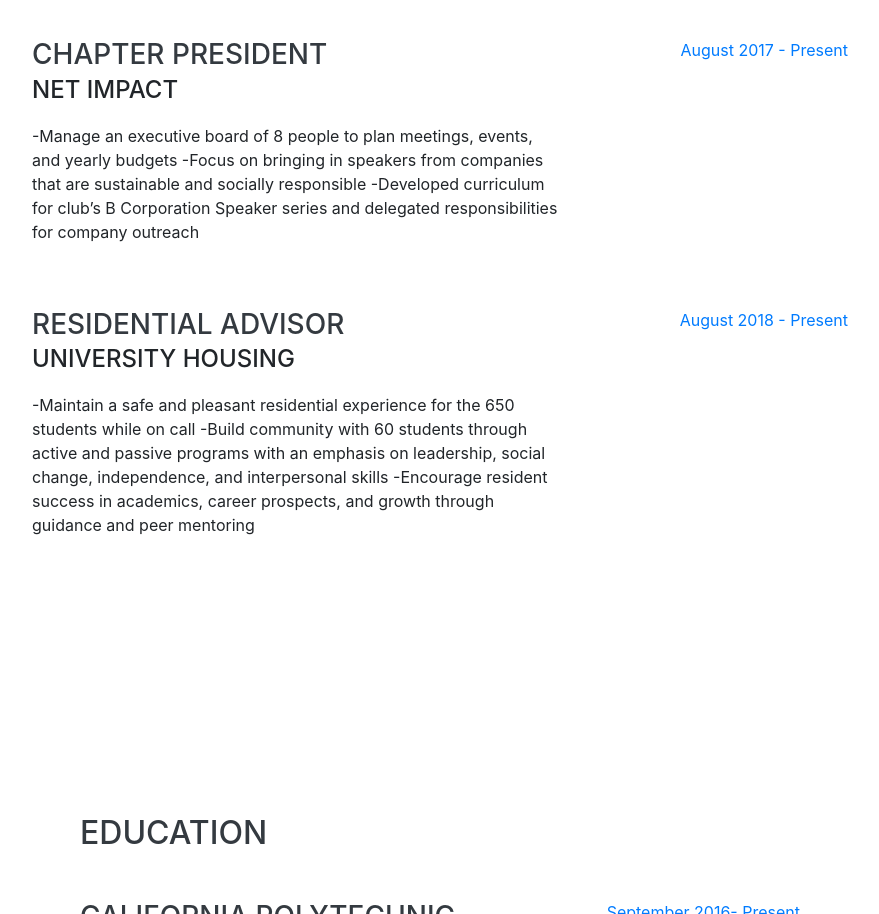
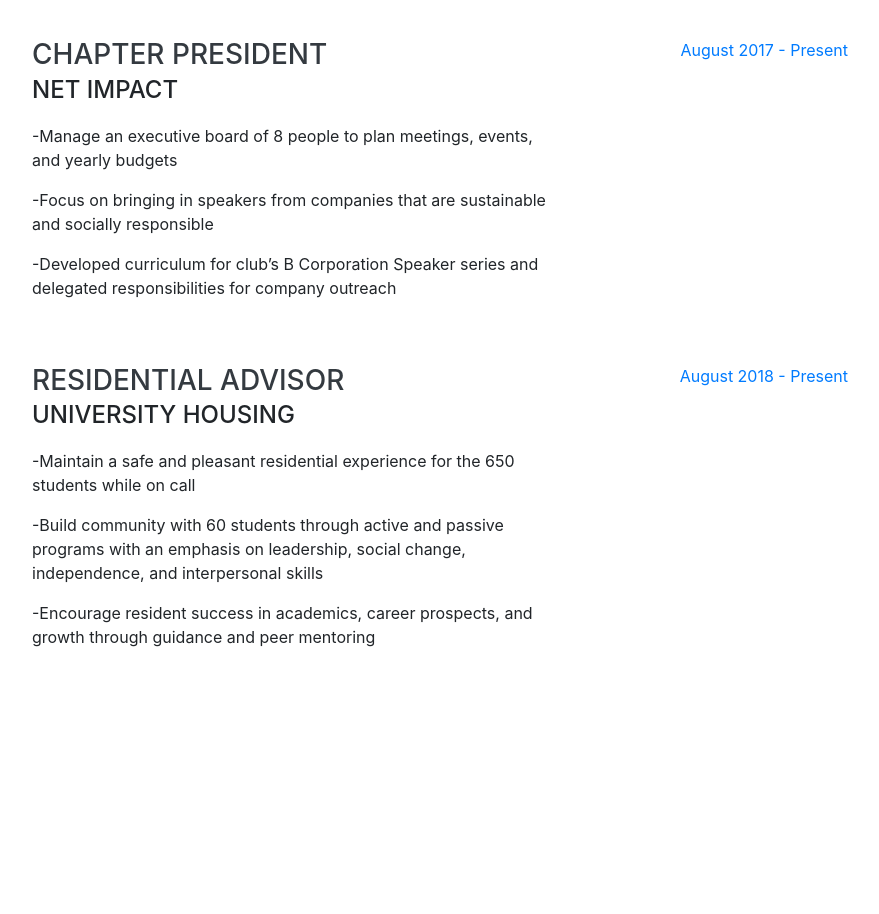
Before and after one commit to madisonweatherford/madisonweatherford.github.io, a website with bundled scripts: page index.html in a window 1280 px wide. Shown: the part 1620-2534 px from the top of the page, without its empty margins (336-1215 px from the left). Built offline with nearby package versions, Linux system fonts and the light colour scheme; a web font is replaced by a local one.

Commit message:
update margins again

```diff
--- a/index.html
+++ b/index.html
@@ -64,7 +64,7 @@
     <section class="resume-section p-3 p-lg-5 d-flex align-items-center" id="about">
       <div class="w-100">
         <h1 class="mb-0">Madison
-          <span class="text-primary">Weatherford</span>
+          <span class="mb-0">Weatherford</span>
         </h1>
         <div class="subheading mb-5">4088 Pacheco Way · San Luis Obispo, CA 93410 · (805)717-7627 ·
           <a href="mailto:madisonweatherford@gmail.com">madisonweatherford@gmail.com</a>
@@ -121,9 +121,9 @@
         <div class="resume-content">
             <h3 class="mb-0">Chapter President</h3>
             <div class="subheading mb-3">Net Impact</div>
-                        <p>-Manage an executive board of 8 people to plan meetings, events, and yearly budgets
-                        -Focus on bringing in speakers from companies that are sustainable and socially responsible
-                        -Developed curriculum for club’s B Corporation Speaker series and delegated responsibilities for company outreach</p>
+            <p>-Manage an executive board of 8 people to plan meetings, events, and yearly budgets</p>
+            <p>-Focus on bringing in speakers from companies that are sustainable and socially responsible</p>
+            <p>-Developed curriculum for club’s B Corporation Speaker series and delegated responsibilities for company outreach</p>
             </div>
             <div class="resume-date text-md-right">
                 <span class="text-primary">August 2017 - Present</span>
@@ -134,8 +134,8 @@
             <h3 class="mb-0">Residential Advisor</h3>
             <div class="subheading mb-3">University Housing</div>
             <p>-Maintain a safe and pleasant residential experience for the 650 students while on call
-                        -Build community with 60 students through active and passive programs with an emphasis on leadership, social change, independence, and interpersonal skills
-                        -Encourage resident success in academics, career prospects, and growth through guidance and peer mentoring</p>
+            <p>-Build community with 60 students through active and passive programs with an emphasis on leadership, social change, independence, and interpersonal skills</p>
+            <p>-Encourage resident success in academics, career prospects, and growth through guidance and peer mentoring</p>
             </div>
             <div class="resume-date text-md-right">
                 <span class="text-primary">August 2018 - Present</span>
```
Lines whose indentation alone changed are shown as unchanged.
